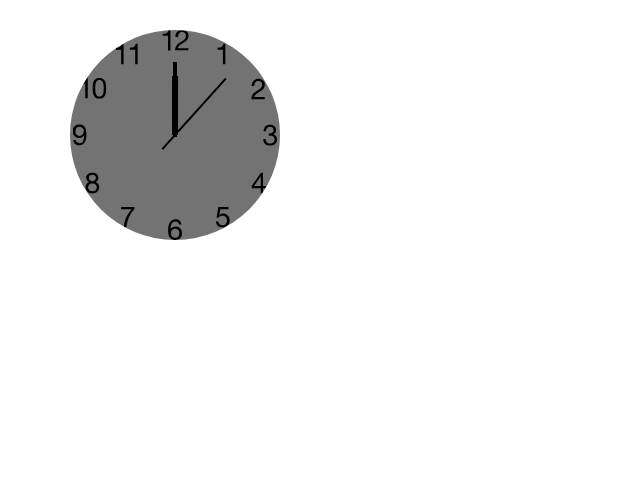
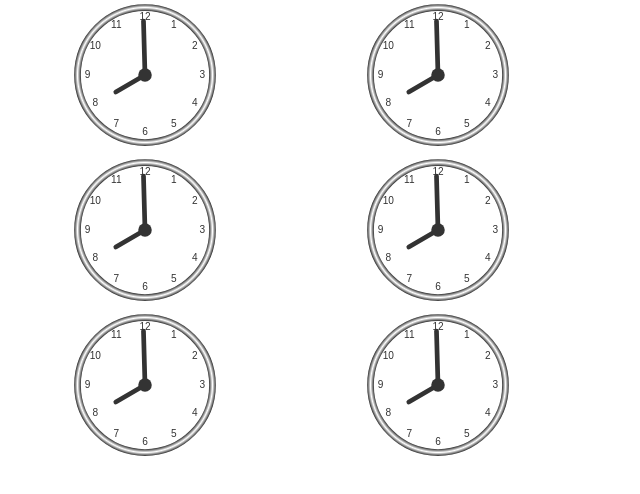
Before and after one commit to shoaibghalib95/analog-clock-for-mosque, an Angular app: page /Timing in a window 1280 px wide. Shown: the top 494 px of the page, without its empty margins (0-640 px from the left). Built offline with nearby package versions, Linux system fonts and the light colour scheme.

Commit message:
clock timing component

```diff
--- a/src/app/clocks-and-feeds/clocks-and-feeds.component.html
+++ b/src/app/clocks-and-feeds/clocks-and-feeds.component.html
@@ -1,19 +1,60 @@
 <div class="container">
   <div class="row">
+    <div class="col-lg-6">
+      <div class="row">
     <div class="col-lg-6 col-md-6 ">
       <div class="text-center">
-          <article class="clock">
-              <div class="hours-container">
-                <div class="hours"></div>
-              </div>
-              <div class="minutes-container">
-                <div class="minutes"></div>
-              </div>
-              <div class="seconds-container">
-                <div class="seconds"></div>
-              </div>
-            </article>
+        <canvas id="fajar"
+        style="background-color:#fff">
+        </canvas>
+
       </div>
+    </div>
+    <div class="col-lg-6 col-md-6 ">
+      <div class="text-center">
+        <canvas id="dohr"
+        style="background-color:#fff">
+        </canvas>
+
+      </div>
+    </div>
+    </div>
+    <div class="row">
+      <div class="col-lg-6 col-md-6 ">
+        <div class="text-center">
+          <canvas id="asar"
+          style="background-color:#fff">
+          </canvas>
+
+        </div>
+      </div>
+      <div class="col-lg-6 col-md-6 ">
+        <div class="text-center">
+          <canvas id="maghrib"
+          style="background-color:#fff">
+          </canvas>
+
+        </div>
+      </div>
+    </div>
+    <div class="row">
+  <div class="col-lg-6 col-md-6 ">
+    <div class="text-center">
+      <canvas id="isha"
+      style="background-color:#fff">
+      </canvas>
+
+    </div>
+  </div>
+  <div class="col-lg-6 col-md-6 ">
+    <div class="text-center">
+      <canvas id="jummah"
+      style="background-color:#fff">
+      </canvas>
+
+    </div>
+  </div>
+  </div>
     </div>
     <div class="col-lg-6 col-md-6">
 
--- a/src/app/clocks-and-feeds/clocks-and-feeds.component.ts
+++ b/src/app/clocks-and-feeds/clocks-and-feeds.component.ts
@@ -6,12 +6,105 @@ import { Component, OnInit } from '@angular/core';
   styleUrls: ['./clocks-and-feeds.component.css']
 })
 export class ClocksAndFeedsComponent implements OnInit {
+  namaz = [
+    'fajar',
+    'dohr',
+    'asar',
+    'maghrib',
+    'isha',
+    'jummah'
+  ];
 
   constructor() { }
 
   ngOnInit() {
+    this.namaz.forEach((element) => {
+      this.drawClock(element);
+});
     // this.initLocalClocks();
     // this.setUpMinuteHands();
+  }
+
+  drawClock(canvas_name) {
+    var canvas: any = document.getElementById(canvas_name);
+    var ctx = canvas.getContext("2d");
+    var radius = canvas['height'] / 2;
+    ctx.translate(radius, radius);
+    radius = radius * 0.90
+    drawClock();
+
+function drawClock() {
+  drawFace(ctx, radius);
+  drawNumbers(ctx, radius);
+  drawTime(ctx, radius);
+}
+
+function drawFace(ctx, radius) {
+  var grad;
+  ctx.beginPath();
+  ctx.arc(0, 0, radius, 0, 2*Math.PI);
+  ctx.fillStyle = 'white';
+  ctx.fill();
+  grad = ctx.createRadialGradient(0,0,radius*0.95, 0,0,radius*1.05);
+  grad.addColorStop(0, '#333');
+  grad.addColorStop(0.5, 'white');
+  grad.addColorStop(1, '#333');
+  ctx.strokeStyle = grad;
+  ctx.lineWidth = radius*0.1;
+  ctx.stroke();
+  ctx.beginPath();
+  ctx.arc(0, 0, radius*0.1, 0, 2*Math.PI);
+  ctx.fillStyle = '#333';
+  ctx.fill();
+}
+
+function drawNumbers(ctx, radius) {
+  var ang;
+  var num;
+  ctx.font = radius*0.15 + "px arial";
+  ctx.textBaseline="middle";
+  ctx.textAlign="center";
+  for(num = 1; num < 13; num++){
+    ang = num * Math.PI / 6;
+    ctx.rotate(ang);
+    ctx.translate(0, -radius*0.85);
+    ctx.rotate(-ang);
+    ctx.fillText(num.toString(), 0, 0);
+    ctx.rotate(ang);
+    ctx.translate(0, radius*0.85);
+    ctx.rotate(-ang);
+  }
+}
+
+function drawTime(ctx, radius){
+    var now = new Date();
+    var hour = now.getHours();
+    var minute = now.getMinutes();
+    var second = now.getSeconds();
+    //hour
+    hour=hour%12;
+    hour=(hour*Math.PI/6)+
+    (minute*Math.PI/(6*60))+
+    (second*Math.PI/(360*60));
+    drawHand(ctx, hour, radius*0.5, radius*0.07);
+    //minute
+    minute=(minute*Math.PI/30)+(second*Math.PI/(30*60));
+    drawHand(ctx, minute, radius*0.8, radius*0.07);
+    // second
+    // second=(second*Math.PI/30);
+    // drawHand(ctx, second, radius*0.9, radius*0.02);
+}
+
+function drawHand(ctx, pos, length, width) {
+    ctx.beginPath();
+    ctx.lineWidth = width;
+    ctx.lineCap = "round";
+    ctx.moveTo(0,0);
+    ctx.rotate(pos);
+    ctx.lineTo(0, -length);
+    ctx.stroke();
+    ctx.rotate(-pos);
+}
   }
 
 //   initLocalClocks() {
```
Also changed, not shown: 1 other file (tests, documents, lock files or other folders).
